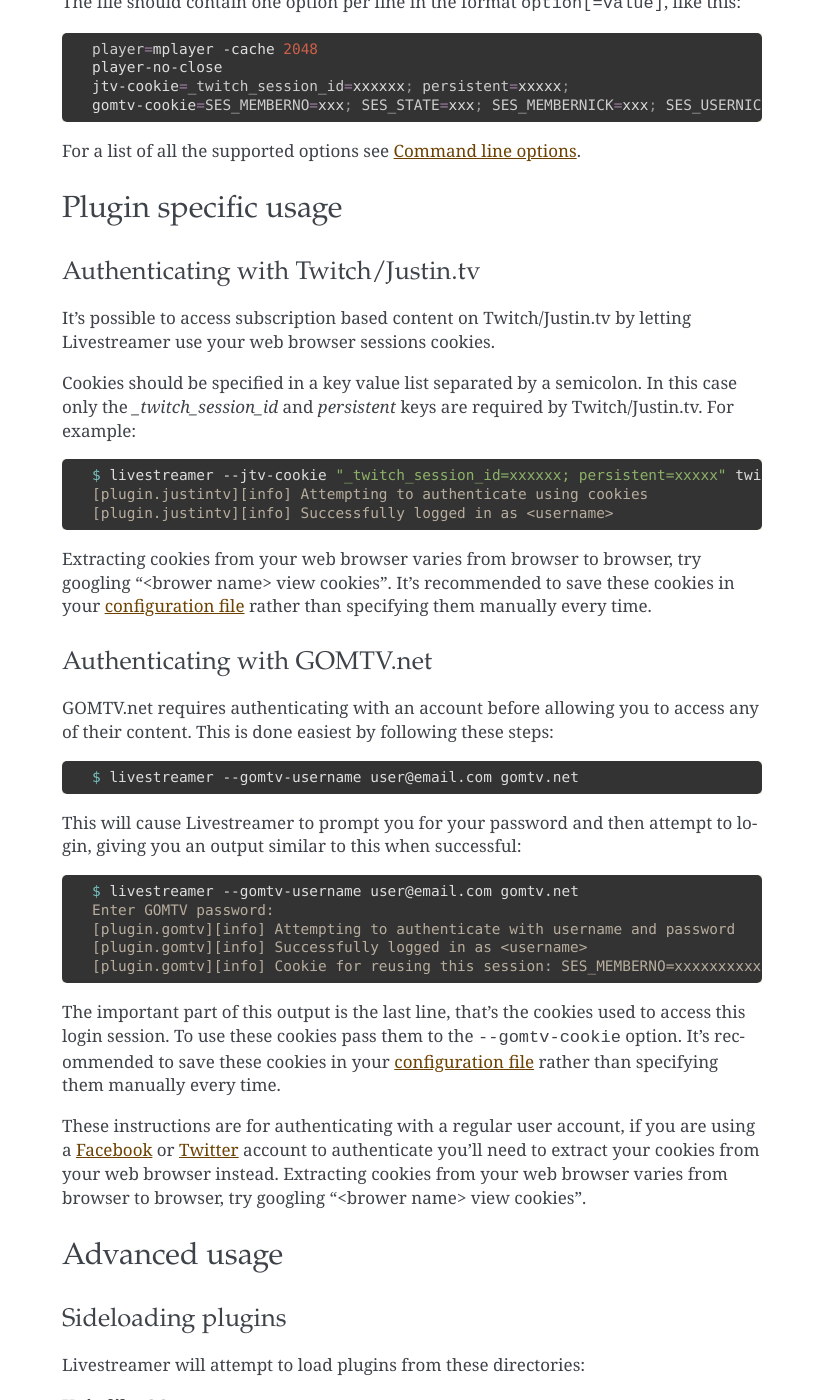
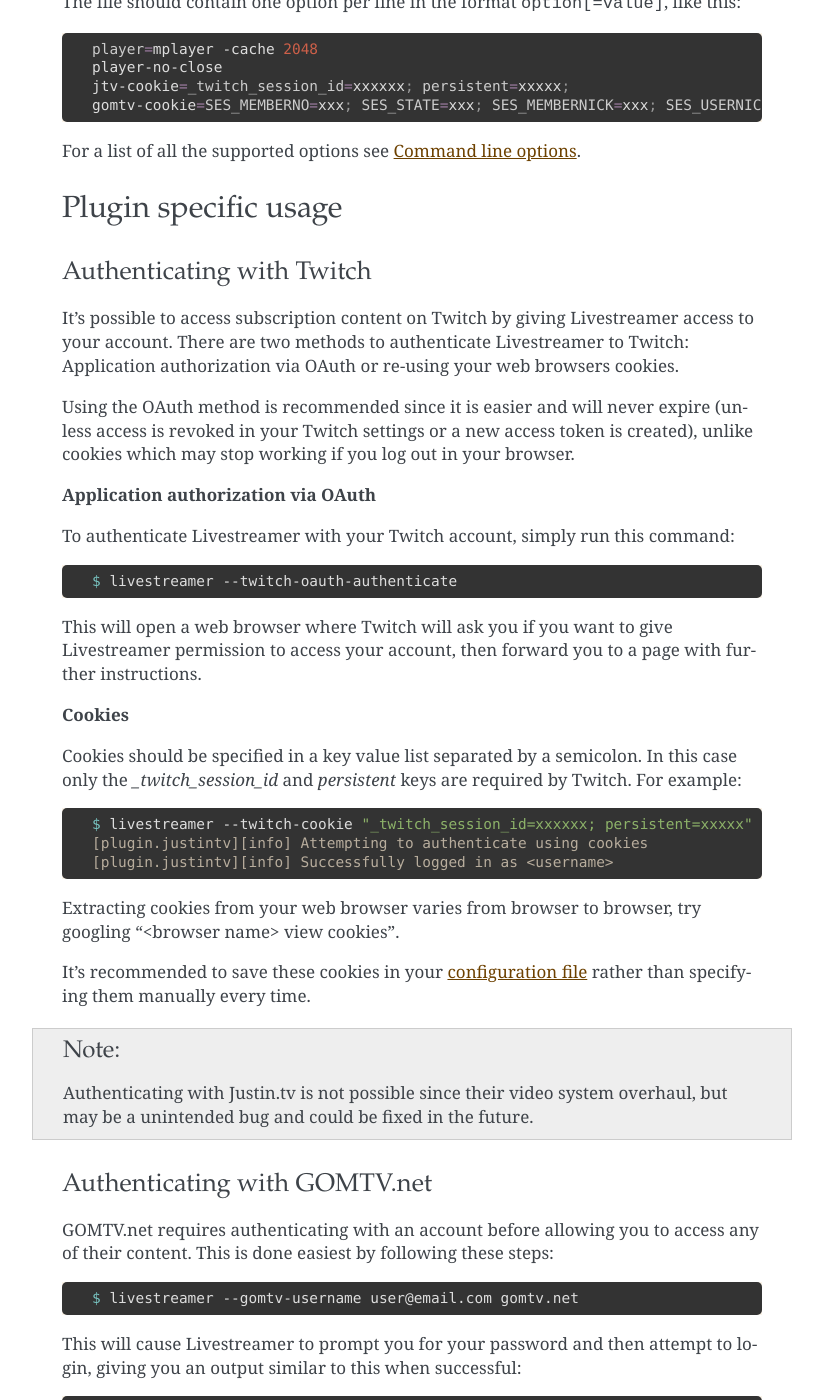
Before and after one commit to streamlink/streamlink, a Sphinx documentation site: the page built from docs/cli.rst, in a window 1280 px wide and 1400 px high, scrolled down 1428 px. Shown: the whole window, without its empty margins (228-1051 px from the left). Built offline with Sphinx 7.4.7, drawn with Linux system fonts in a browser that asks for light colours; some of the changed text lies outside the part shown.

Commit message:
plugins.twitch: Add support for OAuth2 authentication.

```diff
--- a/docs/cli.rst
+++ b/docs/cli.rst
@@ -77,22 +77,59 @@ For a list of all the supported options see :ref:`cli-options`.
 Plugin specific usage
 ---------------------
 
-Authenticating with Twitch/Justin.tv
-^^^^^^^^^^^^^^^^^^^^^^^^^^^^^^^^^^^^
 
-It's possible to access subscription based content on Twitch/Justin.tv by letting Livestreamer use your web browser sessions cookies.
+Authenticating with Twitch
+^^^^^^^^^^^^^^^^^^^^^^^^^^
 
-Cookies should be specified in a key value list separated by a semicolon. In this case only the `_twitch_session_id` and `persistent` keys are required by Twitch/Justin.tv. For example:
+It's possible to access subscription content on Twitch by giving Livestreamer
+access to your account. There are two methods to authenticate Livestreamer
+to Twitch: Application authorization via OAuth or re-using your web browsers
+cookies.
+
+Using the OAuth method is recommended since it is easier and will never expire
+(unless access is revoked in your Twitch settings or a new access token is
+created), unlike cookies which may stop working if you log out in your browser.
+
+
+**Application authorization via OAuth**
+
+To authenticate Livestreamer with your Twitch account, simply run this command:
 
 .. sourcecode:: console
 
-    $ livestreamer --jtv-cookie "_twitch_session_id=xxxxxx; persistent=xxxxx" twitch.tv/ignproleague
+    $ livestreamer --twitch-oauth-authenticate
+
+
+This will open a web browser where Twitch will ask you if you want to give
+Livestreamer permission to access your account, then forward you to a page
+with further instructions.
+
+
+**Cookies**
+
+Cookies should be specified in a key value list separated by a semicolon.
+In this case only the `_twitch_session_id` and `persistent` keys are required
+by Twitch. For example:
+
+
+.. sourcecode:: console
+
+    $ livestreamer --twitch-cookie "_twitch_session_id=xxxxxx; persistent=xxxxx" twitch.tv/ignproleague
     [plugin.justintv][info] Attempting to authenticate using cookies
     [plugin.justintv][info] Successfully logged in as <username>
 
 
-Extracting cookies from your web browser varies from browser to browser, try googling "<brower name> view cookies".
-It's recommended to save these cookies in your :ref:`configuration file <cli-livestreamerrc>` rather than specifying them manually every time.
+Extracting cookies from your web browser varies from browser to browser, try
+googling "<browser name> view cookies".
+
+It's recommended to save these cookies in your
+:ref:`configuration file <cli-livestreamerrc>` rather than specifying them
+manually every time.
+
+.. note::
+
+    Authenticating with Justin.tv is not possible since their video system
+    overhaul, but may be a unintended bug and could be fixed in the future.
 
 
 Authenticating with GOMTV.net
@@ -118,7 +155,7 @@ This will cause Livestreamer to prompt you for your password and then attempt to
 
 The important part of this output is the last line, that's the cookies used to access this login session. To use these cookies pass them to the ``--gomtv-cookie`` option. It's recommended to save these cookies in your :ref:`configuration file <cli-livestreamerrc>` rather than specifying them manually every time.
 
-These instructions are for authenticating with a regular user account, if you are using a `Facebook <http://facebook.com/>`_ or `Twitter <http://twitter.com/>`_ account to authenticate you'll need to extract your cookies from your web browser instead. Extracting cookies from your web browser varies from browser to browser, try googling "<brower name> view cookies".
+These instructions are for authenticating with a regular user account, if you are using a Facebook or Twitter account to authenticate you'll need to extract your cookies from your web browser instead. Extracting cookies from your web browser varies from browser to browser, try googling "<browser name> view cookies".
 
 
 Advanced usage
@@ -391,6 +428,20 @@ Plugin options
 
    .. versionadded:: 1.6.0
 
+.. cmdoption:: --twitch-oauth-token token
+
+   Specify a OAuth token to allow Livestreamer to access Twitch using
+   your account.
+
+   .. versionadded:: 1.7.2
+
+.. cmdoption:: --twitch-oauth-authenticate
+
+   Opens a web browser where you can grant Livestreamer access to your
+   Twitch account.
+
+   .. versionadded:: 1.7.2
+
 .. cmdoption:: --gomtv-cookie cookie
 
     Specify GOMTV cookie to allow access to streams,
```
Also changed, not shown: docs/twitch_oauth.rst (added, +34 -0 lines), 3 other files.
